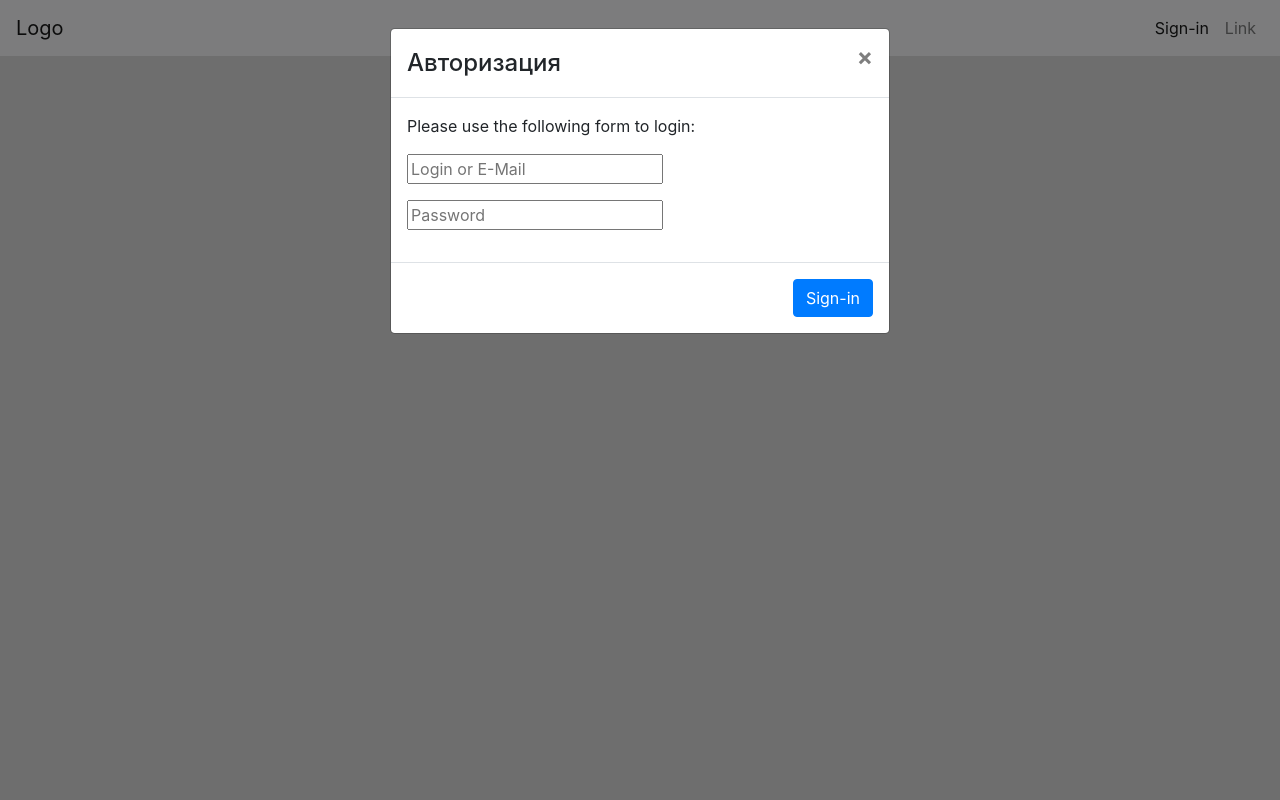
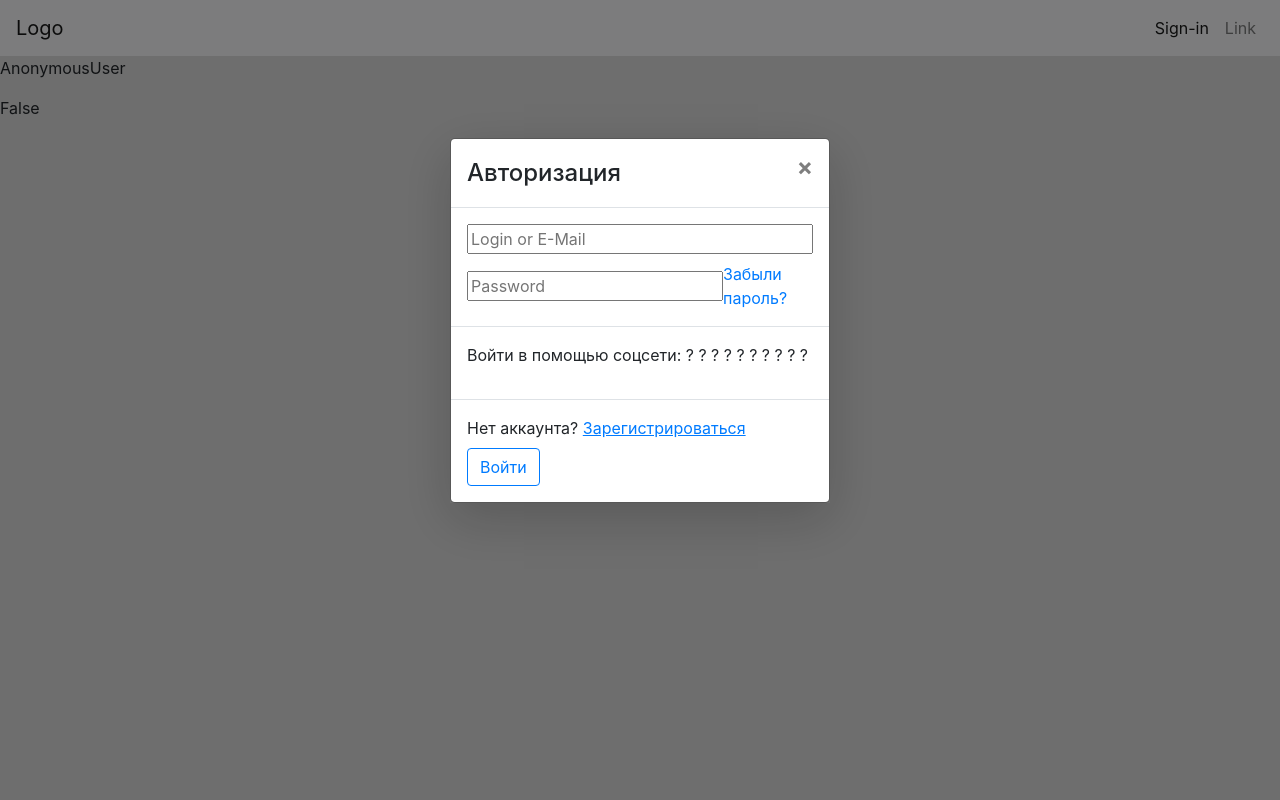
Before and after one commit to Koti4ch/webapplication, a Django app: page / in a window 1280 px wide, after a click that opens the changed part. Run offline with Django 3.2, Linux system fonts and the light colour scheme; some libraries are stand-ins or nearby versions.

Commit message:
modified login-form

```diff
--- a/authuser/forms.py
+++ b/authuser/forms.py
@@ -1,5 +1,5 @@
 from django import forms
 
 class LoginForm(forms.Form):
-    username = forms.CharField(label='', widget=forms.TextInput(attrs={'placeholder':'Login or E-Mail'}))
+    username = forms.CharField(label='', widget=forms.TextInput(attrs={'placeholder':'Login or E-Mail', 'style':'width:100%;'}))
     password = forms.CharField(label='', widget=forms.PasswordInput(attrs={'placeholder': 'Password'}))
--- a/authuser/views.py
+++ b/authuser/views.py
@@ -28,7 +28,7 @@ def login_user(request):
             return HttpResponse('Invalid login')
     else:
         form = LoginForm()
-        return render(request, 'authuser/login.html', {"form" : form})
+        return render(request, 'authuser/login_form.html', {"form" : form})
 
 
 def startPage(request):
--- a/templates/authuser/login.html
+++ /dev/null
@@ -1,6 +0,0 @@
-<p>Please use the following form to login:</p>
-<form id="login-form" action="." method="POST">
-    {% csrf_token %}
-    <p>{{ form.username }}</p>
-    <p>{{ form.password }}</p>
-</form>
--- /dev/null
+++ b/templates/authuser/login_form.html
@@ -0,0 +1,29 @@
+<div class="modal fade" id="auth-popup" tabindex="-1" role="dialog" aria-hidden="true">
+    <div class="modal-dialog shadow-lg" role="dialog" style="margin-top: 138px; width: 380px;">
+        <div class="modal-content">
+            <div class="modal-header">
+                <h4 class="modal-title" id="exampleModalLabel">Авторизация</h4>
+                <button type="button" class="close close--black" data-dismiss="modal" aria-label="Close">
+                    <span aria-hidden="true">&times;</span>
+                </button>
+            </div>
+            <div class="modal-body">
+                <form id="login-form" action="." method="POST">
+                    {% csrf_token %}
+                    <div class="mb-2" style="width: auto;">{{ form.username }}</div>
+                    <div class="d-flex align-items-center justify-content-between">
+                        <div>{{ form.password }}</div><a href="#" class="">Забыли пароль?</a>
+                    </div>
+                </form>
+            </div>
+            <div class="modal-footer d-flex justify-content-start">
+                <div><p>Войти в помощью соцсети: ? ? ? ? ? ? ? ? ? ?</p></div>
+            </div>
+            <div class="modal-footer d-flex justify-content-between">
+                <p>Нет аккаунта? <a href="registration_page.html"><u>Зарегистрироваться</u></a></p>
+                <button type="submit" class="btn btn-outline-primary" form="login-form">Войти</button>
+            </div>
+
+        </div>
+    </div>
+</div>
--- a/templates/base_tmpl.html
+++ b/templates/base_tmpl.html
@@ -40,45 +40,18 @@
         </nav>
     </header>
 
-    <div id='content'>{% block content %}{% endblock %}</div>
+    <div id='content' class="content">{% block content %}{% endblock %}
+        <!-- Custom INFO -->
 
-    <!-- Authorization fade window -->
-    <div class="modal fade" id="auth-popup" tabindex="-1" role="dialog" aria-hidden="true">
-        <div class="modal-dialog" role="dialog">
-            <div class="modal-content">
-                <div class="modal-header">
-                    <h4 class="modal-title" id="exampleModalLabel">Авторизация</h4>
-                    <button type="button" class="close close--black" data-dismiss="modal" aria-label="Close">
-                        <span aria-hidden="true">&times;</span>
-                    </button>
-                  </div>
-                  <div class="modal-body">
-                    {% include 'authuser/login.html' %}
-                  </div>
-                  <div class="modal-footer">
-                    <button type="submit" class="btn btn-primary" form="login-form">Sign-in</button>
-                  </div>
-            </div>
-        </div>
+        <p>{{ request.user }}</p>
+        <p>{{ request.user.is_authenticated }}</p>
+
+        <!--             -->
     </div>
 
 
-
-
-    <!-- <div class="auth-modal modal vertical-center" id='auth-popup' tabindex="-1" role="dialog" aria-hidden="false" style="display: none;">
-        <div class="modal-dialog" style="margin-top: 138px; margin-bottom: 138px;">
-            <div class="modal-content ml-auto">
-                <div class="auth-modal__header">
-                    <h3>Авторизация:</h3>
-                    <button class="close close--black" type="button" data-dismiss="modal" aria-hidden="true"></button>
-                </div>
-                <div class="auth-modal__body">
-                    {% include 'authuser/login.html' %}
-                </div>
-                <div class="auth-modal__footer"></div>
-            </div>
-        </div>
-    </div> -->
+    <!-- Authorization fade window -->
+    {% include 'authuser/login_form.html' %}
 
 </div>
 
```
